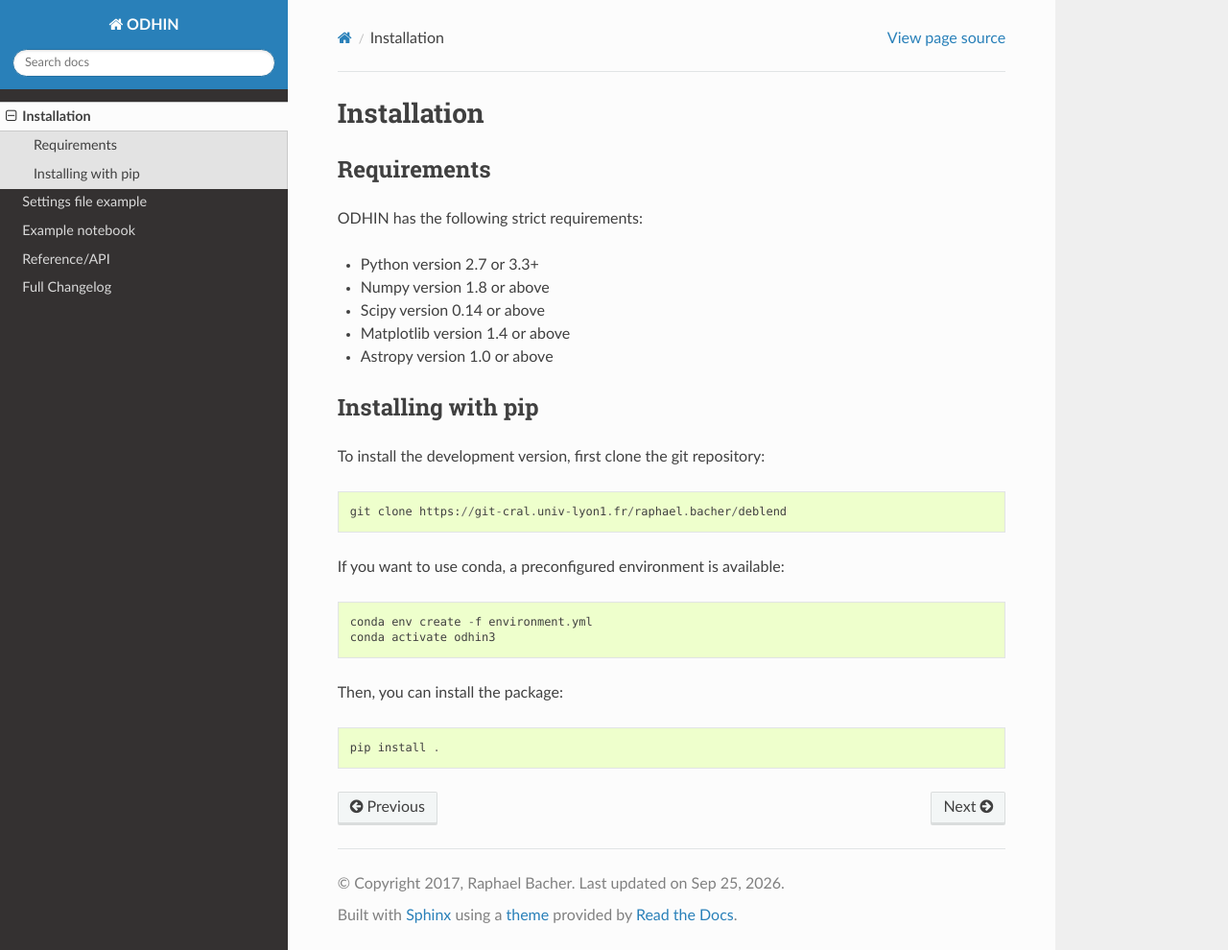
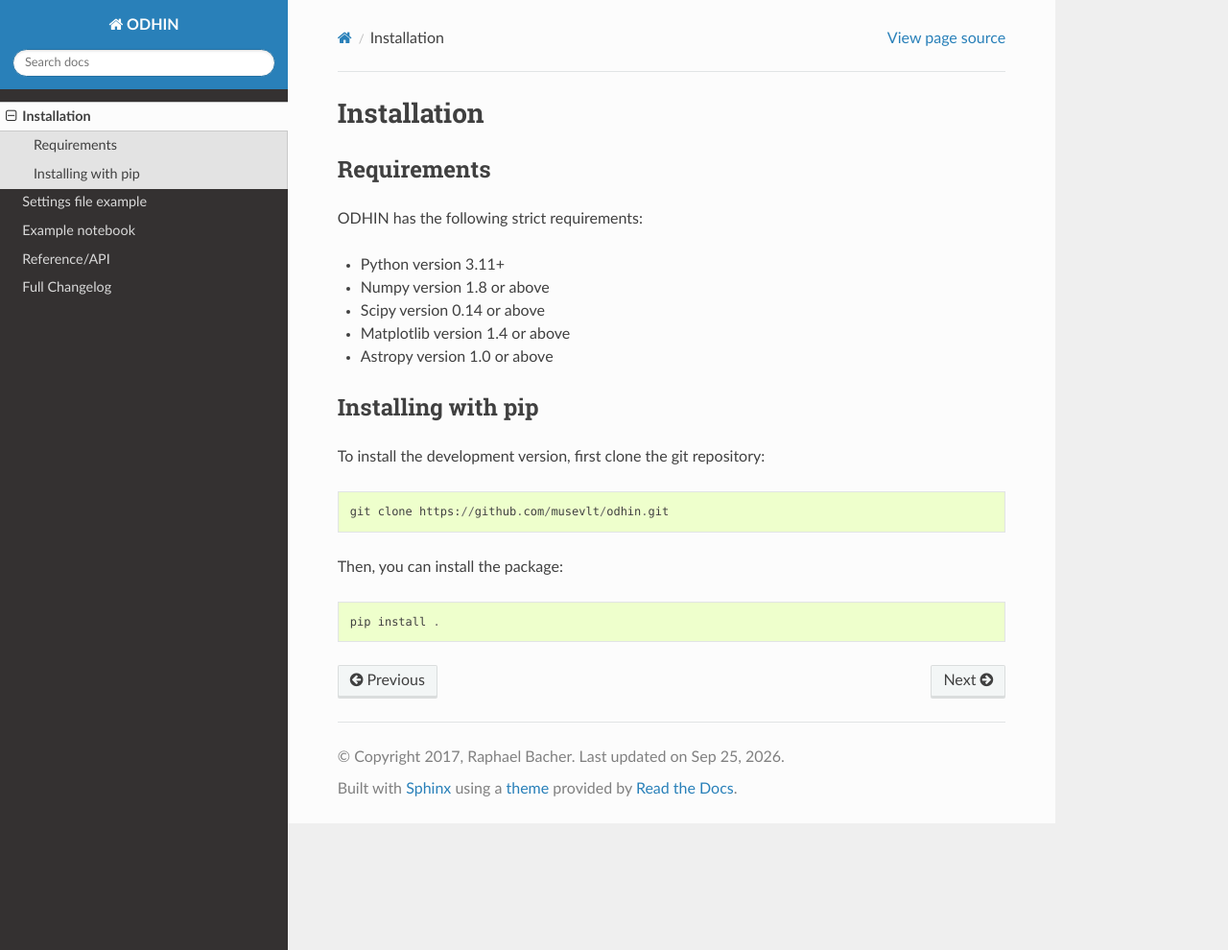
Before and after one commit to musevlt/odhin, a Sphinx documentation site: the page built from docs/installation.rst, in a window 1280 px wide and 990 px high. Shown: the whole window at 96% size. Built offline with Sphinx 7.4.7 and the Read the Docs theme 3.1.0, drawn with Linux system fonts in a browser that asks for light colours.

Commit message:
update docs etc.

```diff
--- a/docs/conf.py
+++ b/docs/conf.py
@@ -4,9 +4,7 @@
 # full list see the documentation:
 # http://www.sphinx-doc.org/en/master/config
 
-import os
-
-from pkg_resources import get_distribution
+import importlib.metadata
 
 # -- Project information -----------------------------------------------------
 
@@ -14,8 +12,9 @@
 copyright = u'2017, Raphael Bacher'
 author = u'Raphael Bacher'
 
-release = get_distribution('odhin').version
+release = importlib.metadata.version("odhin")
 version = '.'.join(release.split('.')[:2])
+
 
 # -- General configuration ---------------------------------------------------
 
@@ -55,10 +54,7 @@
 
 # The language for content autogenerated by Sphinx. Refer to documentation
 # for a list of supported languages.
-#
-# This is also used if you do content translation via gettext catalogs.
-# Usually you set "language" from the command line for these cases.
-language = None
+# language = None
 
 # List of patterns, relative to source directory, that match files and
 # directories to ignore when looking for source files.
@@ -78,13 +74,7 @@
 # The theme to use for HTML and HTML Help pages.  See the documentation for
 # a list of builtin themes.
 #
-# html_theme = 'alabaster'
-on_rtd = os.environ.get('READTHEDOCS', None) == 'True'
-
-if not on_rtd:  # only import and set the theme if we're building docs locally
-    import sphinx_rtd_theme
-    html_theme = "sphinx_rtd_theme"
-    html_theme_path = [sphinx_rtd_theme.get_html_theme_path()]
+html_theme = "sphinx_rtd_theme"
 
 # Theme options are theme-specific and customize the look and feel of a theme
 # further.  For a list of options available for each theme, see the
--- a/docs/index.rst
+++ b/docs/index.rst
@@ -4,8 +4,6 @@
 
 :Release: |release|
 :Date: |today|
-
-.. .. include:: ../README.rst
 
 Example
 =======
--- a/docs/installation.rst
+++ b/docs/installation.rst
@@ -7,7 +7,7 @@
 
 ODHIN has the following strict requirements:
 
-- Python version 2.7 or 3.3+
+- Python version 3.11+
 - Numpy version 1.8 or above
 - Scipy version 0.14 or above
 - Matplotlib version 1.4 or above
@@ -19,12 +19,7 @@
 
 To install the development version, first clone the git repository::
 
-    git clone https://git-cral.univ-lyon1.fr/raphael.bacher/deblend
-
-If you want to use conda, a preconfigured environment is available::
-
-    conda env create -f environment.yml
-    conda activate odhin3
+    git clone https://github.com/musevlt/odhin.git
 
 Then, you can install the package::
 
--- a/pyproject.toml
+++ b/pyproject.toml
@@ -1,5 +1,5 @@
 [build-system]
-requires = [ "setuptools>=77.0.0", "setuptools_scm>=8.0.0" ]
+requires = ["setuptools>=77.0.0", "setuptools_scm>=8.0.0"]
 build-backend = "setuptools.build_meta"
 
 [project]
@@ -45,7 +45,7 @@
 
 [tool.ruff.lint]
 select = [
-  # "E", "F", "W", # flake8
+  "E", "F", "W", # flake8
   # "B",           # bugbear
   "I",           # isort
   # "UP",          # pyupgrade
```
Also changed, not shown: .readthedocs.yml, docs/Example.ipynb, 3 other files.
